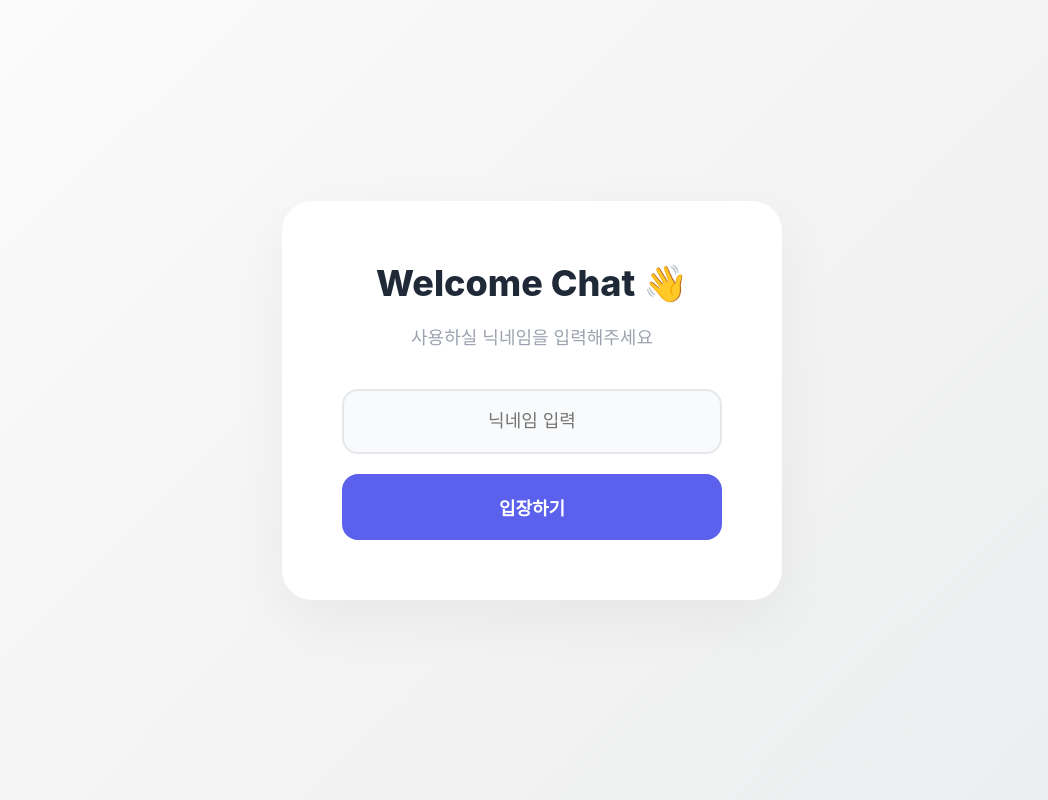
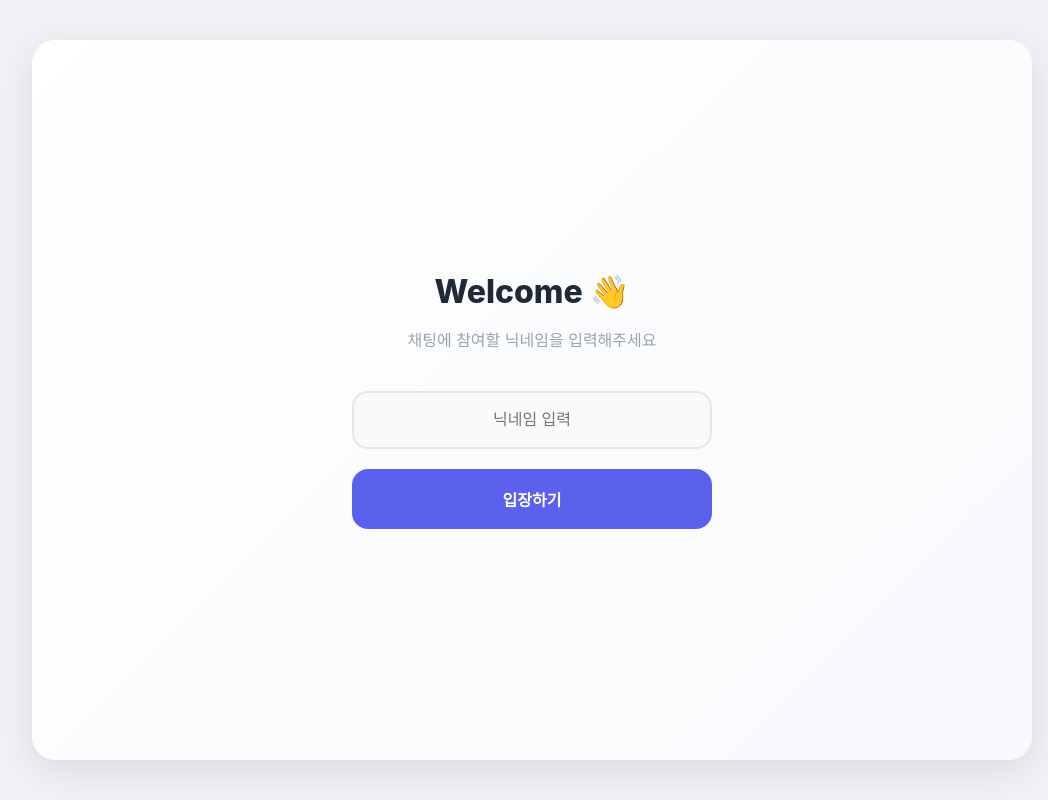
Before and after one commit to heessunny/chat-demo, a Python web app: template templates/index.html in a window 1280 px wide. Shown: the whole page, without its empty margins (108-1156 px from the left). Run offline with Jinja, Linux system fonts and the light colour scheme; the template is opened without the code that fills it, so the values that code supplies are empty; some libraries are stand-ins or nearby versions.

Commit message:
디자인 수정

```diff
--- a/templates/index.html
+++ b/templates/index.html
@@ -31,7 +31,7 @@
             function join(name) {
                 $('#login-screen').removeClass('active');
                 $('#chat-screen').addClass('active');
-                $('#chat-header h2').text(name + "님의 채팅 🟢"); // 헤더 텍스트 변경
+                $('#chat-header h2').text(name + "님의 채팅");
                 $('#message-input').focus();
 
                 var ws_scheme = window.location.protocol == "https:" ? "wss" : "ws";
@@ -84,31 +84,42 @@
     <style>
         :root {
             --primary-color: #5B61ED;
-            --bg-color: #ffffff; /* 전체 배경 흰색으로 변경 */
+            --bg-color: #F0F2F5; /* 배경색: 연한 회색 (앱 바깥) */
+            --chat-bg: #FFFFFF;  /* 채팅창 색: 흰색 */
             --my-bubble: #5B61ED;
-            --other-bubble: #F3F4F6;
+            --other-bubble: #F0F2F5;
             --text-main: #1F2937;
             --text-sub: #9CA3AF;
         }
 
         * { box-sizing: border-box; outline: none; }
+
         body {
             font-family: 'Pretendard', -apple-system, BlinkMacSystemFont, system-ui, Roboto, sans-serif;
-            background-color: var(--bg-color);
+            background-color: var(--bg-color); /* 전체 배경색 적용 */
             margin: 0;
             width: 100%;
             height: 100vh;
-            overflow: hidden; /* 스크롤 방지 */
+            display: flex;
+            justify-content: center;
+            align-items: center;
         }
 
-        /* App Container - Full Screen 스타일 */
+        /* App Container
+           - 화면 중앙에 위치
+           - 최대 너비 1000px로 제한 (가로가 너무 꽉 차지 않게)
+        */
         .app-container {
-            width: 100%;
-            height: 100%;
-            background-color: #fff;
+            width: 95%;          /* 모바일에서는 꽉 차게 */
+            max-width: 1000px;   /* PC에서는 적당한 너비 유지 */
+            height: 90vh;        /* 위아래 여백을 둠 */
+            background-color: var(--chat-bg);
+            border-radius: 24px; /* 둥근 모서리 */
+            box-shadow: 0 10px 40px rgba(0,0,0,0.1); /* 그림자로 떠있는 느낌 */
             position: relative;
             display: flex;
             flex-direction: column;
+            overflow: hidden;
         }
 
         /* Screens */
@@ -128,33 +139,30 @@
 
         .screen.active { opacity: 1; pointer-events: auto; }
 
-        /* --- Login Screen --- */
+        /* Login Screen */
         #login-screen {
             justify-content: center;
             align-items: center;
-            background: linear-gradient(135deg, #fdfbfb 0%, #ebedee 100%);
+            background: linear-gradient(135deg, #ffffff 0%, #f7f9fc 100%);
         }
 
         .login-box {
             text-align: center;
-            background: white;
-            padding: 60px;
-            border-radius: 30px;
-            box-shadow: 0 20px 60px rgba(0,0,0,0.05);
-            max-width: 500px;
-            width: 90%;
+            width: 100%;
+            max-width: 400px;
+            padding: 20px;
         }
 
-        .logo-area h1 { margin: 0; font-size: 36px; color: var(--text-main); font-weight: 800; margin-bottom: 10px; }
-        .logo-area p { color: var(--text-sub); font-size: 18px; margin-bottom: 40px; }
+        .logo-area h1 { margin: 0; font-size: 32px; color: var(--text-main); font-weight: 800; margin-bottom: 10px; }
+        .logo-area p { color: var(--text-sub); font-size: 16px; margin-bottom: 40px; }
 
         #nickname-input {
             width: 100%;
-            padding: 20px;
+            padding: 18px;
             border-radius: 16px;
             border: 2px solid #E5E7EB;
             background: #F9FAFB;
-            font-size: 18px;
+            font-size: 16px;
             margin-bottom: 20px;
             text-align: center;
             transition: all 0.2s;
@@ -163,81 +171,69 @@
 
         .btn-primary {
             width: 100%;
-            padding: 20px;
+            padding: 18px;
             border-radius: 16px;
             border: none;
             background-color: var(--primary-color);
             color: white;
-            font-size: 18px;
+            font-size: 16px;
             font-weight: 700;
             cursor: pointer;
             transition: background 0.2s;
         }
         .btn-primary:hover { background-color: #484ED0; }
 
-
-        /* --- Chat Screen --- */
+        /* Chat Screen */
         #chat-screen {
             background-color: #fff;
         }
 
         .chat-header {
-            padding: 20px 40px;
+            padding: 0 30px;
+            height: 70px;
             border-bottom: 1px solid #E5E7EB;
-            background: rgba(255,255,255,0.9);
-            backdrop-filter: blur(10px);
+            background: rgba(255,255,255,0.95);
             display: flex;
-            justify-content: center; /* 헤더 중앙 정렬 */
+            justify-content: center;
             align-items: center;
-            height: 80px;
             flex-shrink: 0;
         }
-        .chat-header h2 { font-size: 20px; color: var(--text-main); margin: 0; font-weight: 700; }
+        .chat-header h2 { font-size: 18px; color: var(--text-main); margin: 0; font-weight: 700; }
 
         .chat-messages {
             flex: 1;
-            padding: 20px 0; /* 좌우 패딩은 컨테이너로 제어 */
+            padding: 30px 40px; /* 내부 패딩을 넉넉하게 줌 */
             overflow-y: auto;
             background-color: #fff;
             display: flex;
             flex-direction: column;
-            align-items: center; /* 메시지들을 중앙 컨테이너에 맞춤 */
+            gap: 16px;
         }
 
-        /* 메시지들이 너무 퍼지지 않게 중앙 정렬된 컨테이너 역할 */
-        .messages-container {
-            width: 100%;
-            max-width: 1200px; /* PC 화면에서 적당한 최대 너비 */
-            padding: 0 40px;
-            display: flex;
-            flex-direction: column;
-            gap: 12px;
-        }
-
-        .chat-messages::-webkit-scrollbar { width: 8px; }
-        .chat-messages::-webkit-scrollbar-thumb { background-color: #ddd; border-radius: 4px; }
+        .chat-messages::-webkit-scrollbar { width: 6px; }
+        .chat-messages::-webkit-scrollbar-thumb { background-color: #ddd; border-radius: 3px; }
 
         .message {
             display: flex;
             flex-direction: column;
-            max-width: 600px; /* 말풍선 최대 길이 제한 */
+            max-width: 70%; /* 말풍선이 너무 길어지지 않게 제한 */
             position: relative;
             animation: fadeIn 0.2s ease;
         }
 
         @keyframes fadeIn { from { opacity: 0; transform: translateY(5px); } to { opacity: 1; transform: translateY(0); } }
 
-        .message .user-name { font-size: 14px; color: var(--text-main); margin-bottom: 4px; margin-left: 2px; font-weight: 600; }
+        .message .user-name { font-size: 13px; color: var(--text-sub); margin-bottom: 4px; margin-left: 2px; }
 
         .message .bubble {
-            padding: 12px 20px;
-            border-radius: 20px;
-            font-size: 16px;
-            line-height: 1.6;
+            padding: 12px 18px;
+            border-radius: 18px;
+            font-size: 15px;
+            line-height: 1.5;
             word-break: break-all;
         }
 
-        .message .time { font-size: 12px; color: #aaa; margin-top: 4px; }
+        .message .time { font-size: 11px; color: #bbb; margin-top: 4px; }
 
         /* 상대방 메시지 */
         .message.other { align-self: flex-start; }
@@ -315,8 +305,8 @@
         <div id="login-screen" class="screen">
             <div class="login-box">
                 <div class="logo-area">
-                    <h1>Welcome Chat 👋</h1>
-                    <p>사용하실 닉네임을 입력해주세요</p>
+                    <h1>Welcome 👋</h1>
+                    <p>채팅에 참여할 닉네임을 입력해주세요</p>
                 </div>
                 <input type="text" id="nickname-input" placeholder="닉네임 입력" autocomplete="off">
                 <button id="join-btn" class="btn-primary">입장하기</button>
@@ -329,9 +319,7 @@
             </div>
 
             <div id="chat-messages" class="chat-messages">
-                <div class="messages-container">
-                    <div class="control-message"><span>채팅방에 입장하셨습니다.</span></div>
-                </div>
+                <div class="control-message"><span>채팅방에 입장하셨습니다.</span></div>
             </div>
 
             <div class="input-area">
```
Also changed, not shown: other parts of templates/index.html (+11 -17 lines).
